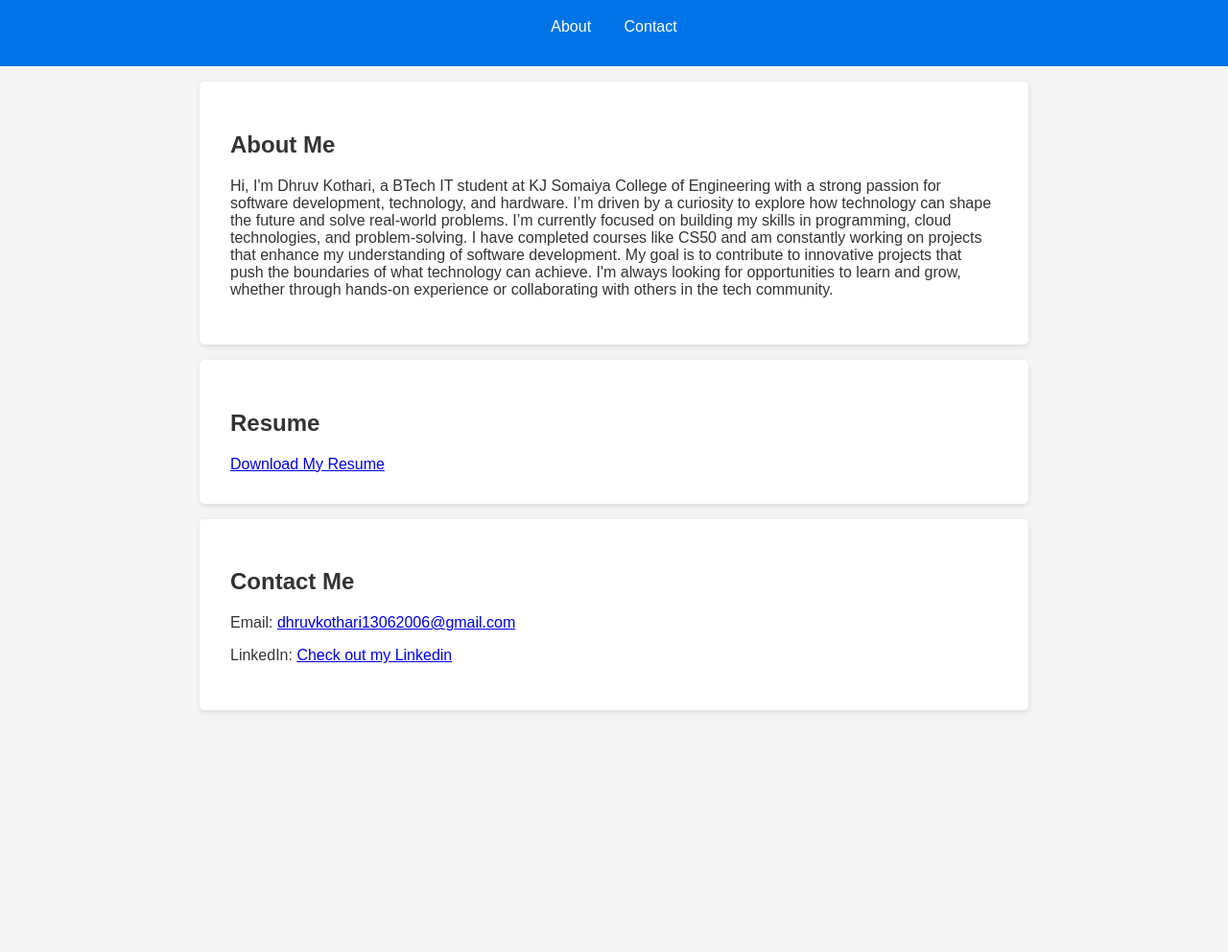
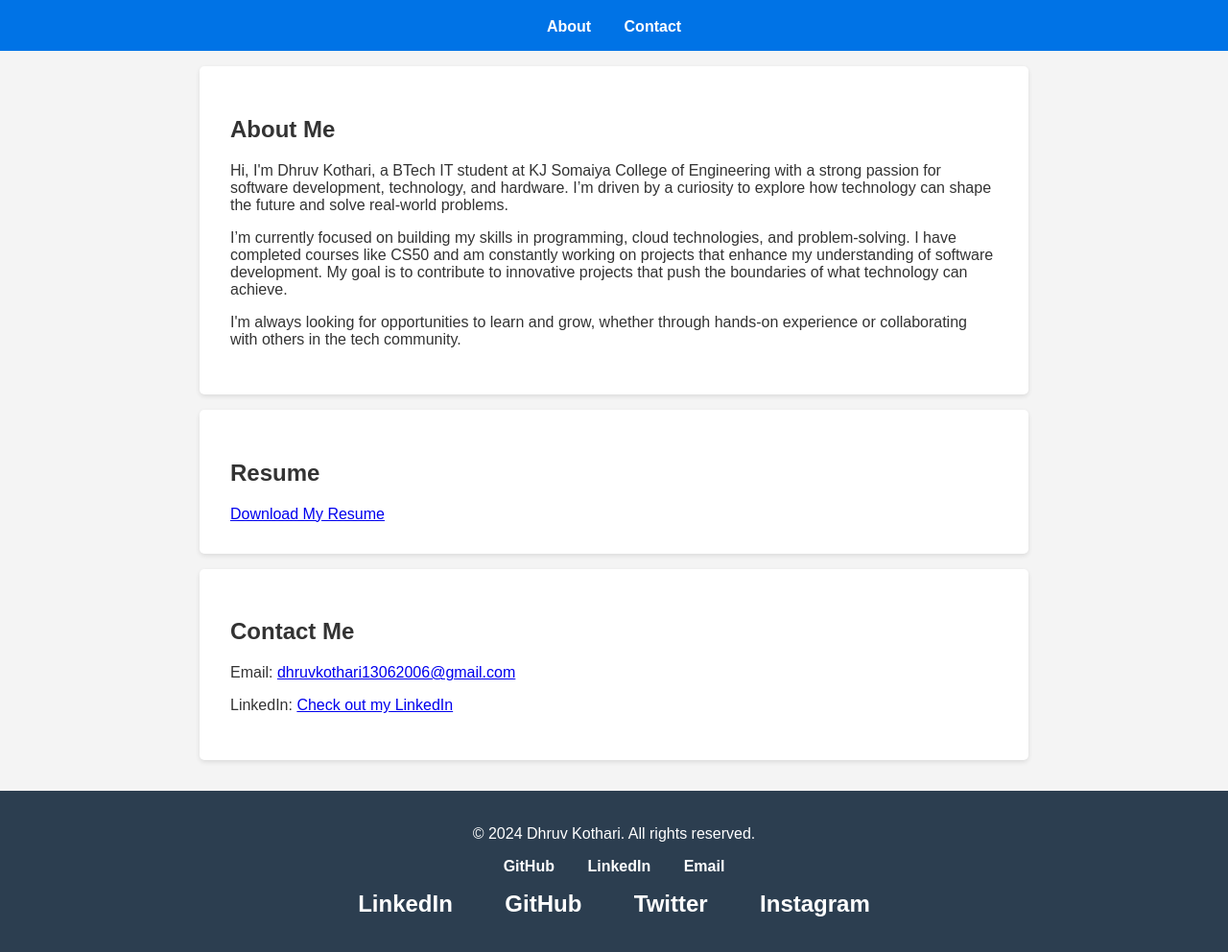
Before and after one commit to dhruv4740/portfolio, a plain HTML site: page index.html in a window 1280 px wide. Shown: the part 77-1069 px from the top of the page at 96% size. Before the commit the page ends 833 px from the top, so only its background shows below. Drawn offline with Linux system fonts and the light colour scheme.

Commit message:
made buttons useful and added a footer

```diff
--- a/index.html
+++ b/index.html
@@ -5,6 +5,11 @@
     <meta name="viewport" content="width=device-width, initial-scale=1.0">
     <title>Dhruv Kothari's Portfolio</title>
     <link rel="stylesheet" href="style.css">
+    <style>
+        html {
+            scroll-behavior: smooth;
+        }
+    </style>
 </head>
 <body>
     <header>
@@ -19,11 +24,9 @@
 
     <section id="about">
         <h2>About Me</h2>
-        <p>Hi, I'm Dhruv Kothari, a BTech IT student at KJ Somaiya College of Engineering with a strong passion for software development, technology, and hardware. I’m driven by a curiosity to explore how technology can shape the future and solve real-world problems.
-
-            I’m currently focused on building my skills in programming, cloud technologies, and problem-solving. I have completed courses like CS50 and am constantly working on projects that enhance my understanding of software development. My goal is to contribute to innovative projects that push the boundaries of what technology can achieve.
-
-            I'm always looking for opportunities to learn and grow, whether through hands-on experience or collaborating with others in the tech community.</p>
+        <p>Hi, I'm Dhruv Kothari, a BTech IT student at KJ Somaiya College of Engineering with a strong passion for software development, technology, and hardware. I’m driven by a curiosity to explore how technology can shape the future and solve real-world problems.</p>
+        <p>I’m currently focused on building my skills in programming, cloud technologies, and problem-solving. I have completed courses like CS50 and am constantly working on projects that enhance my understanding of software development. My goal is to contribute to innovative projects that push the boundaries of what technology can achieve.</p>
+        <p>I'm always looking for opportunities to learn and grow, whether through hands-on experience or collaborating with others in the tech community.</p>
     </section>
 
     <section id="resume">
@@ -31,7 +34,7 @@
         <a href="resume/Dhruv Kothari resume.pdf" download>Download My Resume</a>
     </section>
 
-<!--
+    <!--
     <section id="projects">
         <h2>Projects</h2>
         <ul>
@@ -39,16 +42,35 @@
             <li><a href="https://github.com/dhruvkothari/project2" target="_blank">Project 2</a></li>
         </ul>
     </section>
--->
+    -->
+
     <section id="contact">
         <h2>Contact Me</h2>
         <p>Email: <a href="mailto:dhruvkothari13062006@gmail.com.com">dhruvkothari13062006@gmail.com</a></p>
-        <p>LinkedIn: <a href="https://www.linkedin.com/in/dhruv-kothari-412b5b321/" target="_blank">Check out my Linkedin</a></p>
+        <p>LinkedIn: <a href="https://www.linkedin.com/in/dhruv-kothari-412b5b321/" target="_blank">Check out my LinkedIn</a></p>
     </section>
 
-    <!--<footer>
-        <p>© 2024 Dhruv Kothari</p>
+    <footer>
+        <div>
+            <p>© 2024 Dhruv Kothari. All rights reserved.</p>
+        </div>
+        <div>
+            <ul>
+                <li><a href="https://github.com/dhruv4740" target="_blank">GitHub</a></li>
+                <li><a href="https://www.linkedin.com/in/dhruv-kothari-412b5b321/" target="_blank">LinkedIn</a></li>
+                <li><a href="mailto:dhruvkothari13062006@gmail.com">Email</a></li>
+            </ul>
+        </div>
+        <div>
+            <ul class="social-links">
+                <li><a href="https://www.linkedin.com/in/dhruv-kothari-412b5b321/" target="_blank">LinkedIn</a></li>
+                <li><a href="https://github.com/dhruv4740" target="_blank">GitHub</a></li>
+                <li><a href="https://twitter.com/yourtwitterhandle" target="_blank">Twitter</a></li>
+                <li><a href="https://www.instagram.com/yourinstagramhandle/" target="_blank">Instagram</a></li>
+            </ul>
+        </div>
     </footer>
--->
+
+
 </body>
 </html>
--- a/style.css
+++ b/style.css
@@ -1,3 +1,4 @@
+/* General Body Styles */
 body {
     font-family: Arial, sans-serif;
     margin: 0;
@@ -6,6 +7,7 @@ body {
     color: #333;
 }
 
+/* Header Styles */
 header {
     background-color: #0073e6;
     color: white;
@@ -13,9 +15,11 @@ header {
     text-align: center;
 }
 
+/* Navigation Styles */
 nav ul {
     list-style-type: none;
     padding: 0;
+    margin: 0;
 }
 
 nav ul li {
@@ -26,8 +30,15 @@ nav ul li {
 nav ul li a {
     color: white;
     text-decoration: none;
+    font-weight: bold;
+    transition: color 0.3s ease;
 }
 
+nav ul li a:hover {
+    color: #3498db;
+}
+
+/* Section Styles */
 section {
     padding: 2em;
     margin: 1em auto;
@@ -37,10 +48,54 @@ section {
     box-shadow: 0 2px 5px rgba(0, 0, 0, 0.1);
 }
 
+/* Footer Styles */
 footer {
+    background-color: #2C3E50;
+    color: white;
+    padding: 20px 0;
     text-align: center;
-    padding: 1em 0;
-    background: #333;
-    color: white;
     margin-top: 2em;
 }
+
+/* Footer Links Styling */
+footer ul {
+    list-style: none;
+    padding: 0;
+}
+
+footer ul li {
+    display: inline;
+    margin: 0 15px;
+}
+
+footer ul li a {
+    color: white;
+    text-decoration: none;
+    font-weight: bold;
+    transition: color 0.3s ease;
+}
+
+footer ul li a:hover {
+    color: #3498db;
+}
+
+/* Social Media Icons Style */
+.social-links li a {
+    font-size: 1.5em;
+    margin: 0 10px;
+    color: white;
+    transition: color 0.3s ease;
+}
+
+.social-links li a:hover {
+    color: #3498db;
+}
+
+/* Additional Footer Style for Social Icons */
+footer .social-links {
+    margin-top: 15px;
+}
+
+footer .social-links li {
+    display: inline-block;
+}
```
